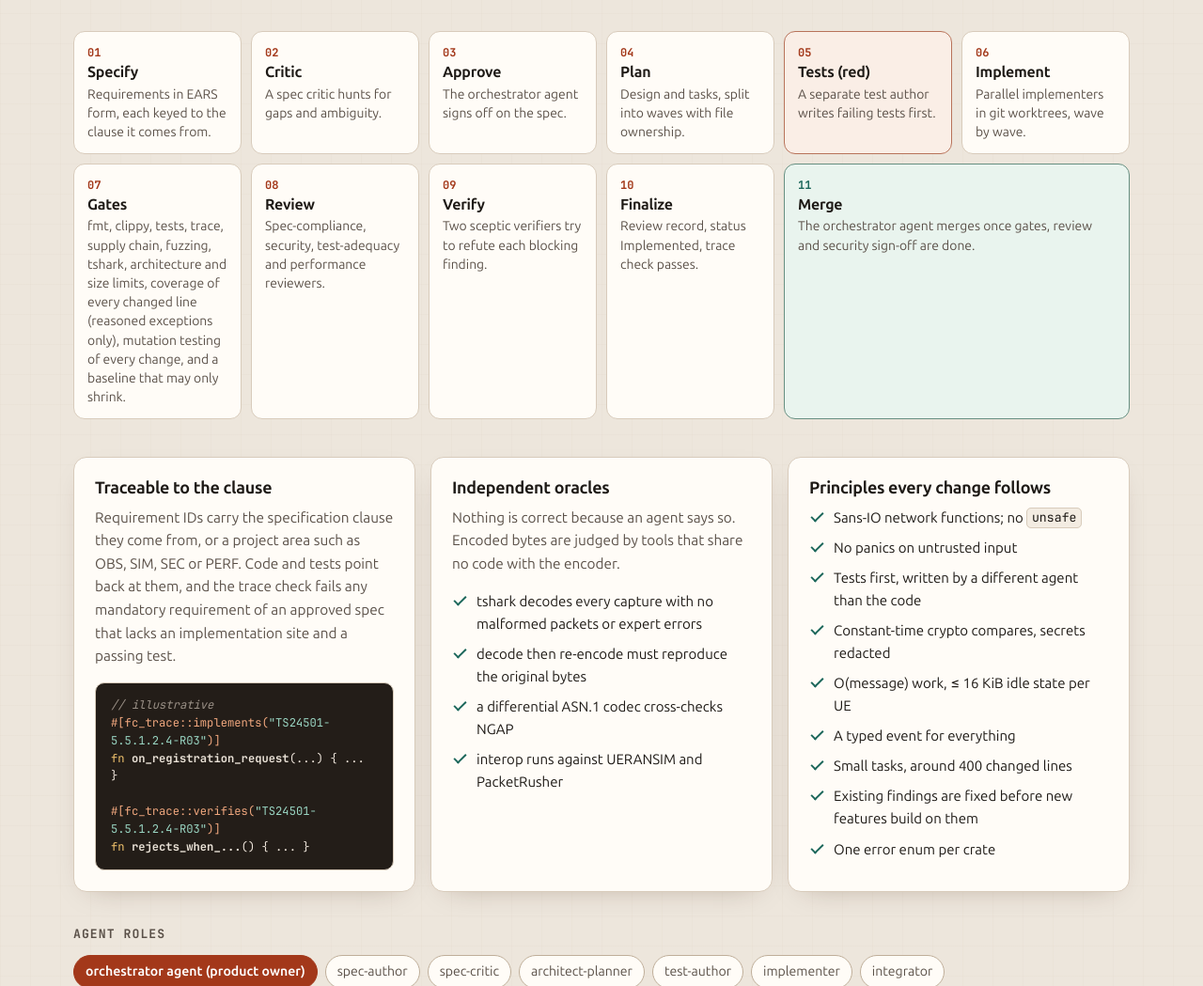
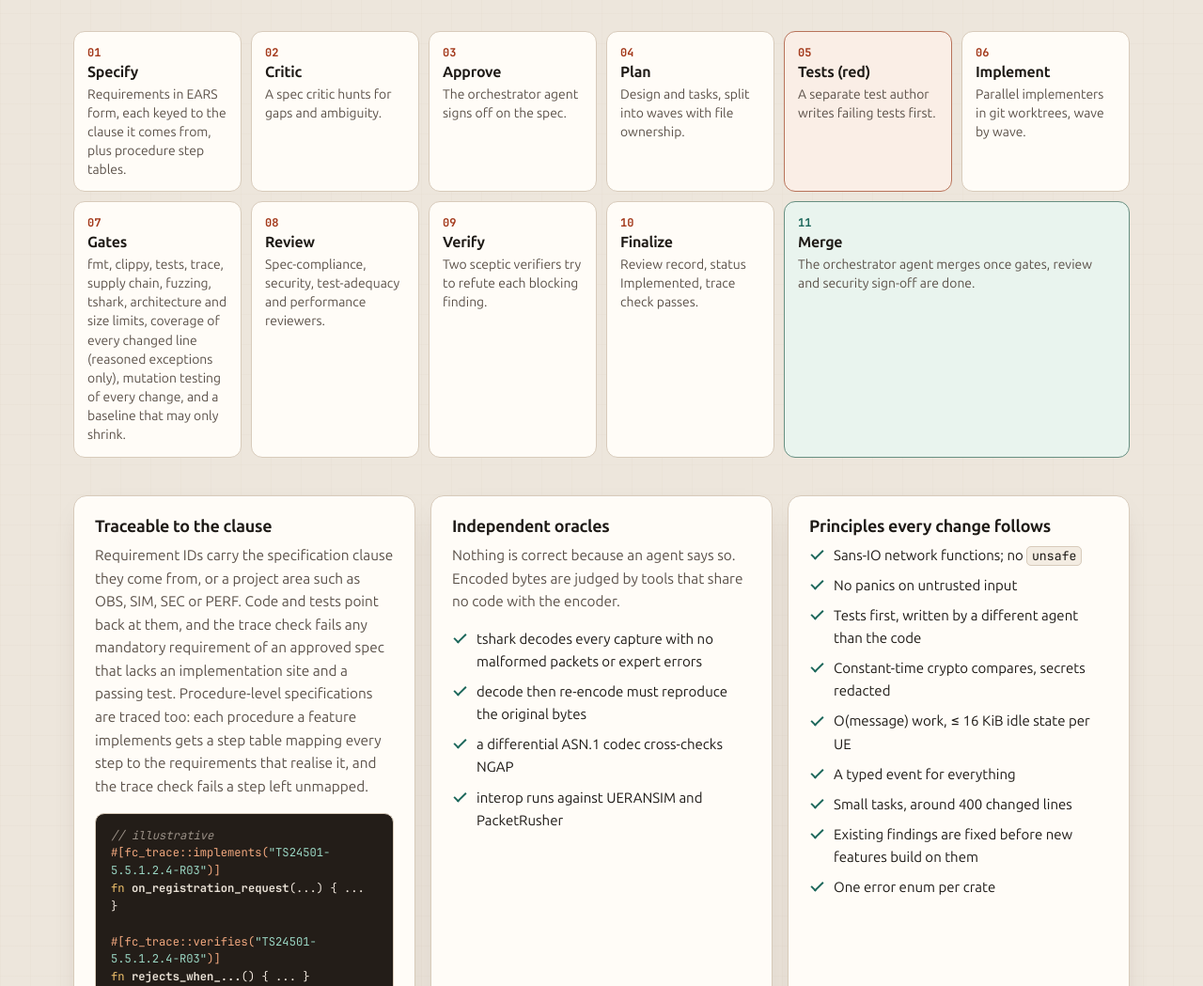
Before and after one commit to aruizrab/ferrocore-site, a plain HTML site: page index.html in a window 1280 px wide. Shown: the part 6130-7179 px from the top of the page at 94% size. Drawn offline with Linux system fonts and the light colour scheme.

Commit message:
docs: procedure step tables in the process section
Co-Authored-By: Claude Opus 5.5 <noreply@anthropic.com>

```diff
--- a/index.html
+++ b/index.html
@@ -403,7 +403,7 @@
         <p class="section-intro">Agents do not work from memory of the standards. Each feature starts from pinned 3GPP clause text (Release&nbsp;17 today; each later release profile gets its own pinned corpus), becomes testable requirements, and only then becomes code. An AI orchestrator agent acts as product owner, under the direction of the human project owner: it approves specs, signs off on security and merges.</p>
 
         <ol class="pipeline" aria-label="Feature lifecycle">
-          <li><span class="step-n">01</span><h3>Specify</h3><p>Requirements in EARS form, each keyed to the clause it comes from.</p></li>
+          <li><span class="step-n">01</span><h3>Specify</h3><p>Requirements in EARS form, each keyed to the clause it comes from, plus procedure step tables.</p></li>
           <li><span class="step-n">02</span><h3>Critic</h3><p>A spec critic hunts for gaps and ambiguity.</p></li>
           <li><span class="step-n">03</span><h3>Approve</h3><p>The orchestrator agent signs off on the spec.</p></li>
           <li><span class="step-n">04</span><h3>Plan</h3><p>Design and tasks, split into waves with file ownership.</p></li>
@@ -419,7 +419,7 @@
         <div class="process-grid">
           <article class="panel">
             <h3>Traceable to the clause</h3>
-            <p>Requirement IDs carry the specification clause they come from, or a project area such as OBS, SIM, SEC or PERF. Code and tests point back at them, and the trace check fails any mandatory requirement of an approved spec that lacks an implementation site and a passing test.</p>
+            <p>Requirement IDs carry the specification clause they come from, or a project area such as OBS, SIM, SEC or PERF. Code and tests point back at them, and the trace check fails any mandatory requirement of an approved spec that lacks an implementation site and a passing test. Procedure-level specifications are traced too: each procedure a feature implements gets a step table mapping every step to the requirements that realise it, and the trace check fails a step left unmapped.</p>
 <pre class="code"><code><span class="c-com">// illustrative</span>
 <span class="c-attr">#[fc_trace::implements(</span><span class="c-str">"TS24501-5.5.1.2.4-R03"</span><span class="c-attr">)]</span>
 <span class="c-kw">fn</span> <span class="c-fn">on_registration_request</span>(...) { ... }
```
